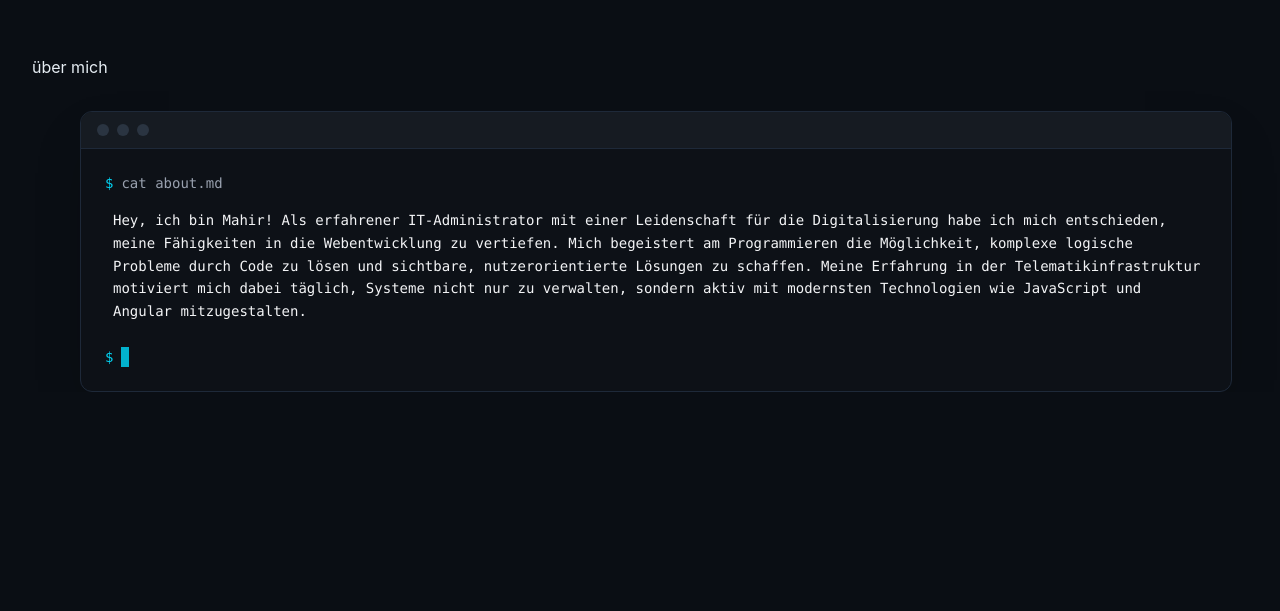
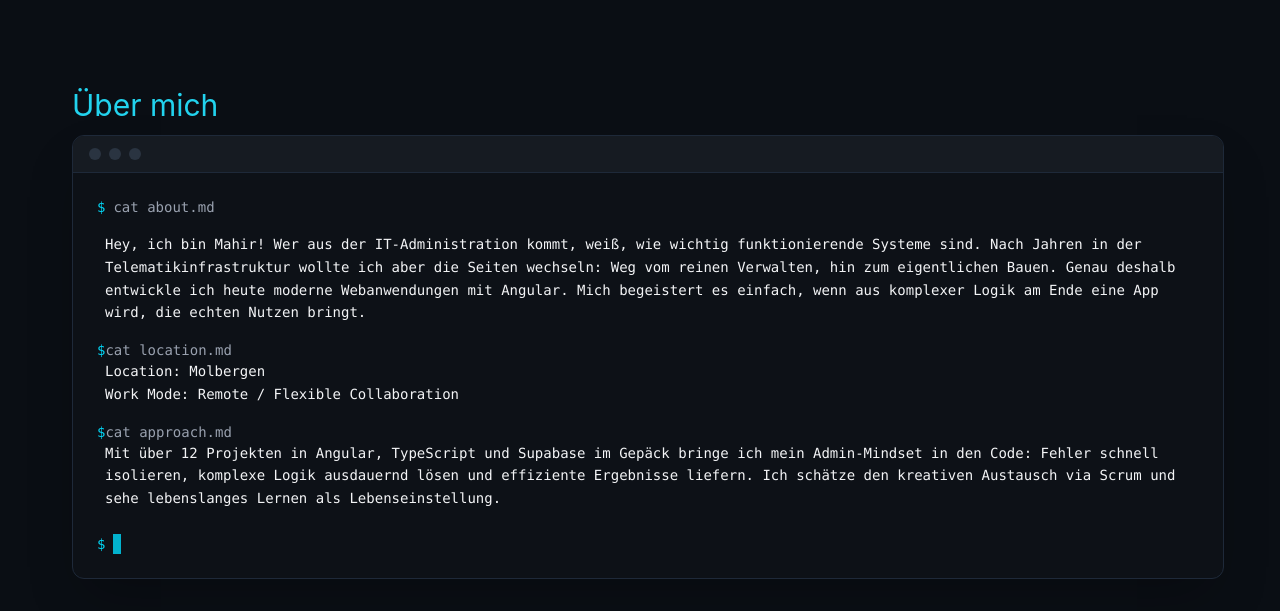
Before and after one commit to DurnaMa/newPortfolio, a React (Vite) app: page / in a window 1280 px wide. Shown: the part 745-1356 px from the top of the page. Before the commit the page ends 1137 px from the top, so only its background shows below. Built offline with nearby package versions, Linux system fonts and the light colour scheme.

Commit message:
feat: add feature and fix configuration

```diff
--- a/src/components/About.tsx
+++ b/src/components/About.tsx
@@ -1,7 +1,7 @@
 function About() {
   return (
-    <section className="box-border pl-8 flex flex-col gap-8 justify-center">
-      <h2> über mich</h2>
+    <section className="box-border pl-4 py-8">
+      <h2 className="w-full max-w-6xl mx-auto flex flex-col gap-6 text-3xl mb-3 text-accent"> Über mich</h2>
       <div className="w-full max-w-6xl mx-auto bg-[#0d1117] rounded-xl border border-gray-800 shadow-2xl overflow-hidden font-mono text-sm sm:text-base">
         <div className="flex items-center justify-between px-4 py-3 bg-[#161b22] border-b border-gray-800 select-none">
           <div className="flex space-x-2">
@@ -11,18 +11,33 @@ function About() {
           </div>
         </div>
 
-        <div className="p-6 space-y-4 text-gray-300 min-h-[180px]">
+        <div className="p-6 space-y-4 text-gray-300 min-h-45">
           <div className="flex items-center space-x-2">
             <span className="text-cyan-400 select-none">$</span>
             <span className="text-gray-400">cat about.md</span>
           </div>
 
           <div className="leading-relaxed text-gray-100 pl-2">
-            Hey, ich bin Mahir! Als erfahrener IT-Administrator mit einer Leidenschaft für die Digitalisierung habe ich
-            mich entschieden, meine Fähigkeiten in die Webentwicklung zu vertiefen. Mich begeistert am Programmieren die
-            Möglichkeit, komplexe logische Probleme durch Code zu lösen und sichtbare, nutzerorientierte Lösungen zu
-            schaffen. Meine Erfahrung in der Telematikinfrastruktur motiviert mich dabei täglich, Systeme nicht nur zu
-            verwalten, sondern aktiv mit modernsten Technologien wie JavaScript und Angular mitzugestalten.
+            Hey, ich bin Mahir! Wer aus der IT-Administration kommt, weiß, wie wichtig funktionierende Systeme sind.
+            Nach Jahren in der Telematikinfrastruktur wollte ich aber die Seiten wechseln: Weg vom reinen Verwalten, hin
+            zum eigentlichen Bauen. Genau deshalb entwickle ich heute moderne Webanwendungen mit Angular. Mich
+            begeistert es einfach, wenn aus komplexer Logik am Ende eine App wird, die echten Nutzen bringt.
+          </div>
+
+          <span className="text-cyan-400 select-none">$</span>
+          <span className="text-gray-400">cat location.md</span>
+
+          <div className="leading-relaxed text-gray-100 pl-2">
+            Location: Molbergen <br /> Work Mode: Remote / Flexible Collaboration
+          </div>
+
+          <span className="text-cyan-400 select-none">$</span>
+          <span className="text-gray-400">cat approach.md</span>
+
+          <div className="leading-relaxed text-gray-100 pl-2">
+            Mit über 12 Projekten in Angular, TypeScript und Supabase im Gepäck bringe ich mein Admin-Mindset in den
+            Code: Fehler schnell isolieren, komplexe Logik ausdauernd lösen und effiziente Ergebnisse liefern. Ich
+            schätze den kreativen Austausch via Scrum und sehe lebenslanges Lernen als Lebenseinstellung.
           </div>
 
           <div className="flex items-center space-x-2 pt-2">
```
